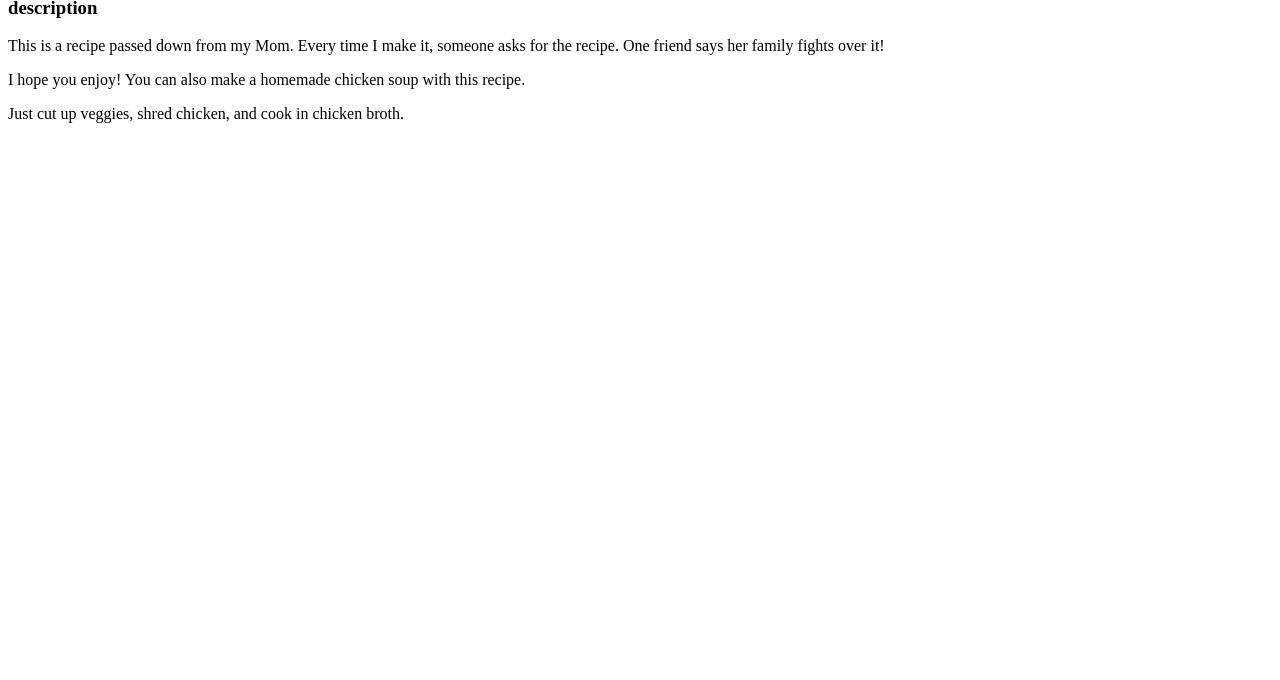
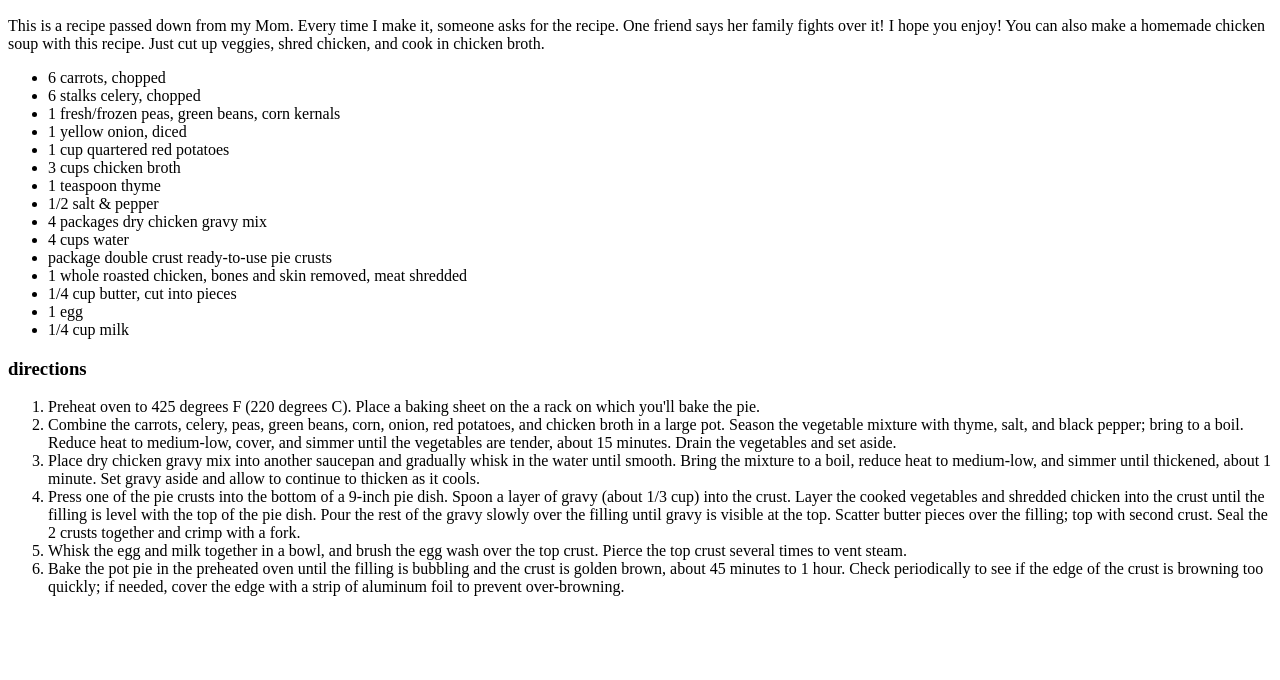
Before and after one commit to cel004/recipes, a plain HTML site: page recipes/chickenpp.html in a window 1280 px wide. Shown: the part 120-800 px from the top of the page. Drawn offline with Linux system fonts and the light colour scheme.

Commit message:
Finish ingredients and directions in unordered/ordered list respectively

```diff
--- a/recipes/chickenpp.html
+++ b/recipes/chickenpp.html
@@ -6,12 +6,38 @@
 
     </head>
     <body>
-        <h1>chicken pot pie: to die for</h1>
+        <h3>chicken pot pie: to die for</h3>
         <p></p>
         <img src="../images/pot.jpg" alt="slice of chicken pot pie" height="210" width="210">
         <h3><strong>description</strong></h3>
-        <p>This is a recipe passed down from my Mom. Every time I make it, someone asks for the recipe. One friend says her family fights over it!</p>
-            <p>I hope you enjoy! You can also make a homemade chicken soup with this recipe.</p>
-            <p>Just cut up veggies, shred chicken, and cook in chicken broth.</p>
+        <p>This is a recipe passed down from my Mom. Every time I make it, someone asks for the recipe. One friend says her family fights over it! I hope you enjoy! You can also make a homemade chicken soup with this recipe. Just cut up veggies, shred chicken, and cook in chicken broth.</p>
+
+            <ul>
+                <li>6 carrots, chopped</li>
+                <li>6 stalks celery, chopped</li>
+                <li>1 fresh/frozen peas, green beans, corn kernals</li>
+                <li>1 yellow onion, diced</li>
+                <li>1 cup quartered red potatoes</li>
+                <li>3 cups chicken broth</li>
+                <li>1 teaspoon thyme</li>
+                <li>1/2 salt & pepper</li>
+                <li>4 packages dry chicken gravy mix</li>
+                <li>4 cups water</li>
+                <li>package double crust ready-to-use pie crusts</li>
+                <li>1 whole roasted chicken, bones and skin removed, meat shredded</li>
+                <li>1/4 cup butter, cut into pieces</li>
+                <li>1 egg</li>
+                <li>1/4 cup milk</li>
+            </ul>
+            <h3>directions</h3>
+            <ol>
+                <li>Preheat oven to 425 degrees F (220 degrees C). Place a baking sheet on the a rack on which you'll bake the pie.</li>
+                <li>Combine the carrots, celery, peas, green beans, corn, onion, red potatoes, and chicken broth in a large pot. Season the vegetable mixture with thyme, salt, and black pepper; bring to a boil. Reduce heat to medium-low, cover, and simmer until the vegetables are tender, about 15 minutes. Drain the vegetables and set aside.</li>
+                <li>Place dry chicken gravy mix into another saucepan and gradually whisk in the water until smooth. Bring the mixture to a boil, reduce heat to medium-low, and simmer until thickened, about 1 minute. Set gravy aside and allow to continue to thicken as it cools.</li>
+                <li>Press one of the pie crusts into the bottom of a 9-inch pie dish. Spoon a layer of gravy (about 1/3 cup) into the crust. Layer the cooked vegetables and shredded chicken into the crust until the filling is level with the top of the pie dish. Pour the rest of the gravy slowly over the filling until gravy is visible at the top. Scatter butter pieces over the filling; top with second crust. Seal the 2 crusts together and crimp with a fork.</li>
+                <li>Whisk the egg and milk together in a bowl, and brush the egg wash over the top crust. Pierce the top crust several times to vent steam.</li>
+                <li>Bake the pot pie in the preheated oven until the filling is bubbling and the crust is golden brown, about 45 minutes to 1 hour. Check periodically to see if the edge of the crust is browning too quickly; if needed, cover the edge with a strip of aluminum foil to prevent over-browning.</li>
+
+            </ol>
     </body>
 </html>
```
